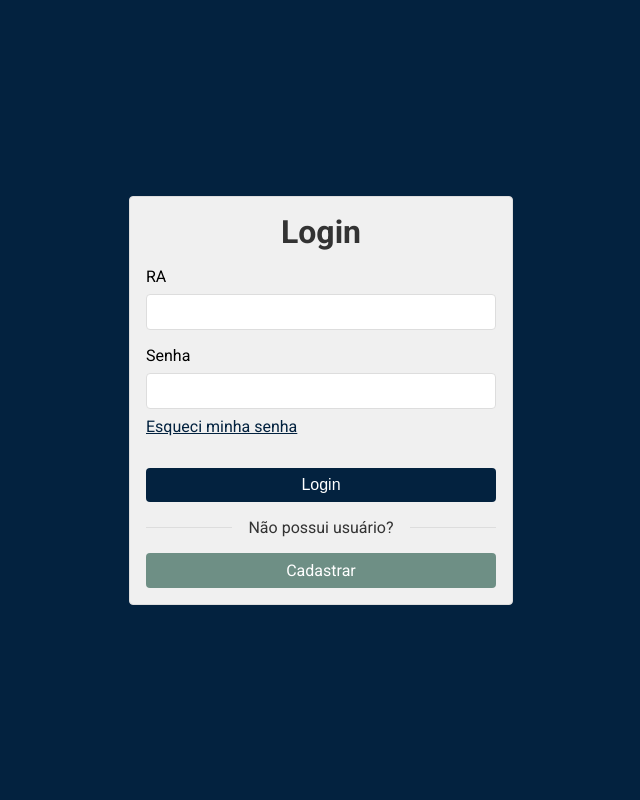
After one commit to CaduZulian/Atividade-Ranking, a PHP site: page /Auth/Login/index.php in a window 1280 px wide. The commit adds this page. Shown: the whole page, without its empty margins (319-959 px from the left). Run offline with PHP 8.4, Linux system fonts and the light colour scheme.

Commit message:
feat: added default style and finished login page

```diff
--- /dev/null
+++ b/Auth/Login/index.php
@@ -0,0 +1,60 @@
+<!DOCTYPE html>
+<?php
+  session_start();
+
+  if(isset($_SESSION["username"])) {
+    header("Location:../../Home");
+  }
+?>
+<html lang="pt">
+  <head>
+    <meta charset="UTF-8" />
+    <meta name="viewport" content="width=device-width, initial-scale=1.0" />
+
+    <link rel="preconnect" href="https://fonts.googleapis.com" />
+    <link rel="preconnect" href="https://fonts.gstatic.com" crossorigin />
+    <link
+      href="https://fonts.googleapis.com/css2?family=Poppins:ital,wght@0,100;0,200;0,300;0,400;0,500;0,600;0,700;0,800;0,900;1,100;1,200;1,300;1,400;1,500;1,600;1,700;1,800;1,900&family=Roboto:ital,wght@0,100;0,300;0,400;0,500;0,700;0,900;1,100;1,300;1,400;1,500;1,700;1,900&display=swap"
+      rel="stylesheet"
+    />
+    <link rel="stylesheet" href="../../Config/defaultStyle.css" />
+    <link rel="stylesheet" href="./styles.css" />
+
+    <title>Ranking | Login</title>
+  </head>
+
+  <body>
+    <div class="container">
+      <form action="./backend.php" method="post" class="form">
+        <h1>Login</h1>
+
+        <div class="input">
+          <label for="ra">RA</label>
+          <input type="number" name="ra" id="ra" />
+        </div>
+
+        <div class="input">
+          <label for="password">Senha</label>
+          <input type="password" name="password" id="password" />
+          <a href="../ResetPassword" target="_blank" rel="noopener noreferrer">
+            Esqueci minha senha
+          </a>
+        </div>
+
+        <button type="submit" class="button-primary" style="margin-top: 1rem">
+          Login
+        </button>
+
+        <div class="line">
+          <hr />
+
+          <span>Não possui usuário?</span>
+
+          <hr />
+        </div>
+
+        <a href="../Register" class="button-secondary">Cadastrar</a>
+      </form>
+    </div>
+  </body>
+</html>
--- a/Auth/Login/styles.css
+++ b/Auth/Login/styles.css
@@ -1,56 +1,26 @@
-:root {
-  --primary-color: #d1eaee;
-  --primary-color-hover: #b3dfe2;
-  --secondary-color: #026f6e;
-  --secondary-color-hover: #025151;
-
-  --background: #f0f0f0;
-
-  --border: #ddd;
-
-  --text-dark: #333;
-  --text-light: #fff;
+body {
+  background: var(--primary-color);
 }
 
-* {
-  margin: 0;
-  padding: 0;
-  box-sizing: border-box;
-}
-
-body {
-  font-family: "Roboto";
-
+.container {
   display: flex;
   justify-content: center;
   align-items: center;
-  height: 100vh;
-  width: 100vw;
-  margin: 0;
+  width: 30%;
+
+  background: var(--background);
+
+  padding: 1rem;
+
+  border: 1px solid var(--border);
+  border-radius: 0.25rem;
 }
 
-.left {
-  width: 50%;
-  height: 100%;
-  background-color: var(--primary-color);
-  display: flex;
-  justify-content: center;
-  align-items: center;
-}
-
-.left img {
-  width: 50%;
-}
-
-.right {
-  width: 50%;
-  height: 100%;
-  background-color: var(--background);
-  display: flex;
-  flex-direction: column;
-  justify-content: center;
-  align-items: center;
-  gap: 1rem;
+.container h1 {
+  font-size: 2rem;
+  font-weight: 600;
+  color: var(--text-dark);
+  text-align: center;
 }
 
 .form {
@@ -58,29 +28,6 @@ body {
   flex-direction: column;
   width: 100%;
   gap: 1rem;
-}
-
-.input {
-  display: flex;
-  flex-direction: column;
-  gap: 0.5rem;
-}
-
-.input label {
-  font-size: 1rem;
-}
-
-.input input {
-  width: 100%;
-  padding: 0.5rem;
-  font-size: 1rem;
-  border-radius: 0.25rem;
-  border: 1px solid var(--border);
-}
-
-.input a {
-  font-size: 1rem;
-  color: var(--secondary-color);
 }
 
 .line {
@@ -100,37 +47,3 @@ body {
   font-size: 1rem;
   color: var(--text-dark);
 }
-
-.button-primary {
-  text-decoration: none;
-  width: 100%;
-  padding: 0.5rem;
-  font-size: 1rem;
-  border-radius: 0.25rem;
-  background-color: var(--secondary-color);
-  color: var(--text-light);
-  border: none;
-  cursor: pointer;
-  transition: all 0.2s ease-in;
-}
-
-.button-primary:hover {
-  background-color: var(--secondary-color-hover);
-}
-
-.button-secondary {
-  text-decoration: none;
-  width: 100%;
-  padding: 0.5rem;
-  font-size: 1rem;
-  border-radius: 0.25rem;
-  background-color: var(--primary-color);
-  color: var(--text-dark);
-  border: none;
-  cursor: pointer;
-  transition: all 0.2s ease-in;
-}
-
-.button-secondary:hover {
-  background-color: var(--primary-color-hover);
-}
--- /dev/null
+++ b/Config/defaultStyle.css
@@ -0,0 +1,90 @@
+:root {
+  --primary-color: #03223f;
+  --primary-color-hover: #0a2c4e;
+  --secondary-color: #6e8f85;
+  --secondary-color-hover: #8aa39b;
+
+  --background: #f0f0f0;
+
+  --border: #ddd;
+
+  --text-dark: #333;
+  --text-light: #fff;
+}
+
+* {
+  margin: 0;
+  padding: 0;
+  box-sizing: border-box;
+}
+
+body {
+  font-family: "Roboto";
+
+  display: flex;
+  justify-content: center;
+  align-items: center;
+  height: 100vh;
+  width: 100vw;
+  margin: 0;
+}
+
+
+.button-primary {
+  text-decoration: none;
+  width: 100%;
+  padding: 0.5rem;
+  font-size: 1rem;
+  border-radius: 0.25rem;
+  background-color: var(--primary-color);
+  color: var(--text-light);
+  border: none;
+  cursor: pointer;
+  transition: all 0.2s ease-in;
+  text-align: center;
+}
+
+.button-primary:hover {
+  background-color: var(--primary-color-hover);
+}
+
+.button-secondary {
+  text-decoration: none;
+  width: 100%;
+  padding: 0.5rem;
+  font-size: 1rem;
+  border-radius: 0.25rem;
+  text-align: center;
+  background-color: var(--secondary-color);
+  color: var(--text-light);
+  border: none;
+  cursor: pointer;
+  transition: all 0.2s ease-in;
+}
+
+.button-secondary:hover {
+  background-color: var(--secondary-color-hover);
+}
+
+.input {
+  display: flex;
+  flex-direction: column;
+  gap: 0.5rem;
+}
+
+.input label {
+  font-size: 1rem;
+}
+
+.input input {
+  width: 100%;
+  padding: 0.5rem;
+  font-size: 1rem;
+  border-radius: 0.25rem;
+  border: 1px solid var(--border);
+}
+
+.input a {
+  font-size: 1rem;
+  color: var(--primary-color);
+}
```
Also changed, not shown: Auth/Login/backend.php (+29 -0 lines), Auth/Login/index.html (deleted, +0 -41 lines).
